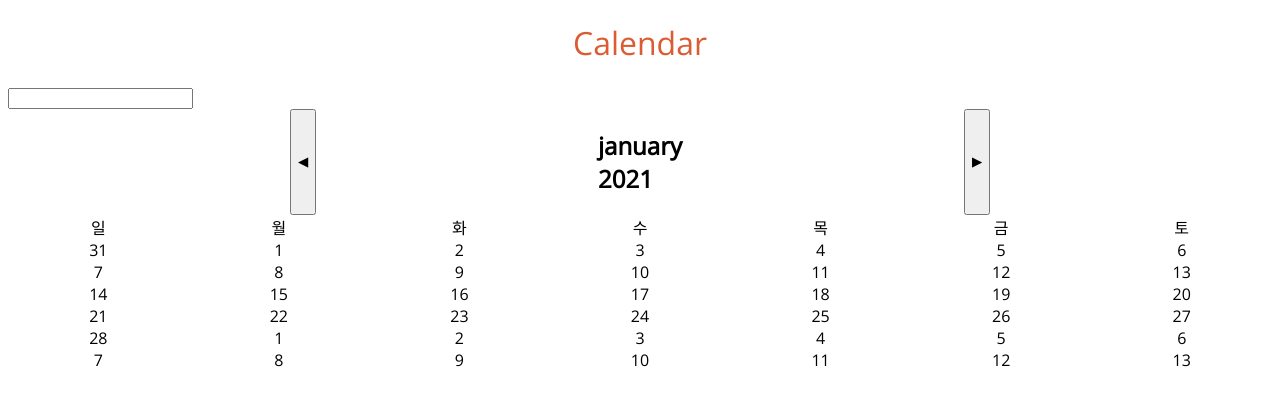
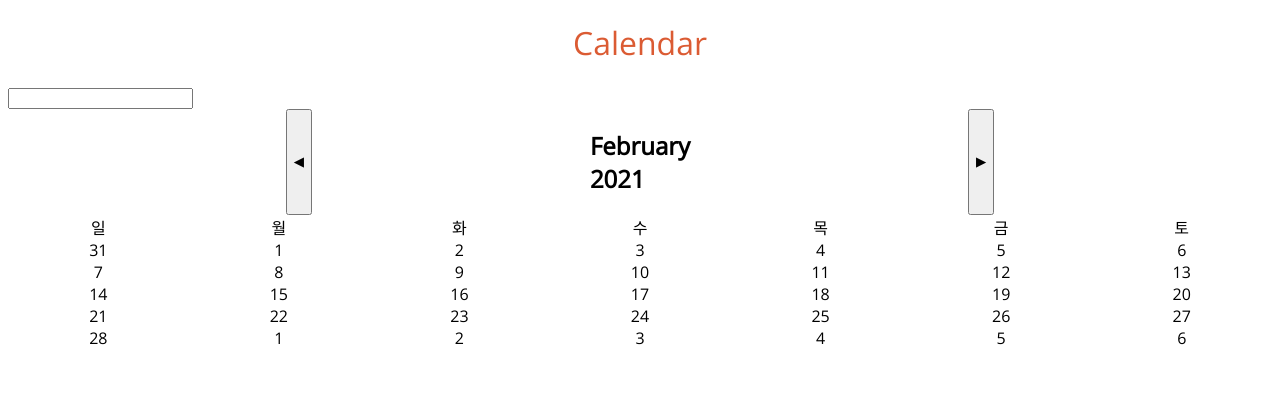
Before and after one commit to bg-shorthand/UI-example, a website: page 11.Calendar-Datepicker.html in a window 1280 px wide. Drawn offline with nearby package versions, Linux system fonts and the light colour scheme.

Commit message:
fix: render

```diff
--- a/11.Calendar-Datepicker.html
+++ b/11.Calendar-Datepicker.html
@@ -50,8 +50,8 @@
         <header class="cal-main__header">
           <button class="prevBtn">◀</button>
           <h2 class="year-month">
-            <div>january</div>
-            <div>2021</div>
+            <div class="month"></div>
+            <div class="year"></div>
           </h2>
           <button class="nextBtn">▶</button>
         </header>
@@ -67,35 +67,52 @@
       </article>
     </div>
     <script>
-      const $calMain = document.querySelector('.cal-main__main');
+      const $calMainMain = document.querySelector('.cal-main__main');
+      const $month = document.querySelector('.month');
+      const $year = document.querySelector('.year');
 
-      const render = date => {
-        const today = new Date(date);
-        const firstDate = new Date(`${today.getFullYear()}-${today.getMonth() + 1}-1`);
-        const firstMon = new Date(firstDate - (86400000 * firstDate.getDay()));
-
-        const $frag = document.createDocumentFragment();
-
-        for (let i = 0; i < 42; i++) {
-          const $div = document.createElement('div');
-          $div.setAttribute('id', 'id-' + new Date(+firstMon + (86400000 * i)).toISOString().slice(0, 10));
-          $div.textContent = new Date(+firstMon + (86400000 * i)).getDate();
-          $frag.appendChild($div);
-        }
-
-        $calMain.appendChild($frag);
+      const state = {
+        year: new Date().getFullYear(),
+        month: new Date().getMonth(),
       };
 
-      document.addEventListener('DOMContentLoaded', () => {
-        render(new Date());
-      });
+      const render = () => {
+        $month.textContent = new Intl.DateTimeFormat('en-US', { month: 'long' }).format(new Date(state.year, state.month, 1));
+        $year.textContent = state.year;
 
-      console.log(new Date(+new Date(`${new Date().getFullYear()}-${new Date().getMonth() + 2}`) - 86400000));
+        const curMonth = Array.from({ length: new Date(state.year, state.month + 1, 0).getDate() }, (v, i) => ({
+          date: i + 1,
+          day: new Date(state.year, state.month, i + 1).getDay()
+        }));
 
-      const month = Array.from({ length: new Date(+new Date(`${new Date().getFullYear()}-${new Date().getMonth() + 2}`) - 86400000).getDate() }, (v, i) => ({
+        const prevMonth = Array.from({ length: new Date(state.year, state.month, 1).getDay() }, (v, i) => ({
+          date: new Date(state.year, state.month, -(new Date(state.year, state.month, 0).getDay() - i)).getDate(),
+          day: new Date(state.year, state.month, -(new Date(state.year, state.month, 0).getDay() - i)).getDay()
+        }));
 
-      }));
-      console.log(month.length);
+        const nextMonth = Array.from({ length: 6 - new Date(state.year, state.month + 1, 0).getDay() }, (v, i) => ({
+          date: new Date(state.year, state.month + 1, i + 1).getDate(),
+          day: new Date(state.year, state.month + 1, i + 1).getDay()
+        }));
+
+        prevMonth.forEach(({ date }) => {
+          const $div = document.createElement('div');
+          $div.textContent = date;
+          $calMainMain.appendChild($div);
+        });
+        curMonth.forEach(({ date }) => {
+          const $div = document.createElement('div');
+          $div.textContent = date;
+          $calMainMain.appendChild($div);
+        });
+        nextMonth.forEach(({ date }) => {
+          const $div = document.createElement('div');
+          $div.textContent = date;
+          $calMainMain.appendChild($div);
+        });
+      };
+
+      document.addEventListener('DOMContentLoaded', render);
     </script>
   </body>
 </html>
```
